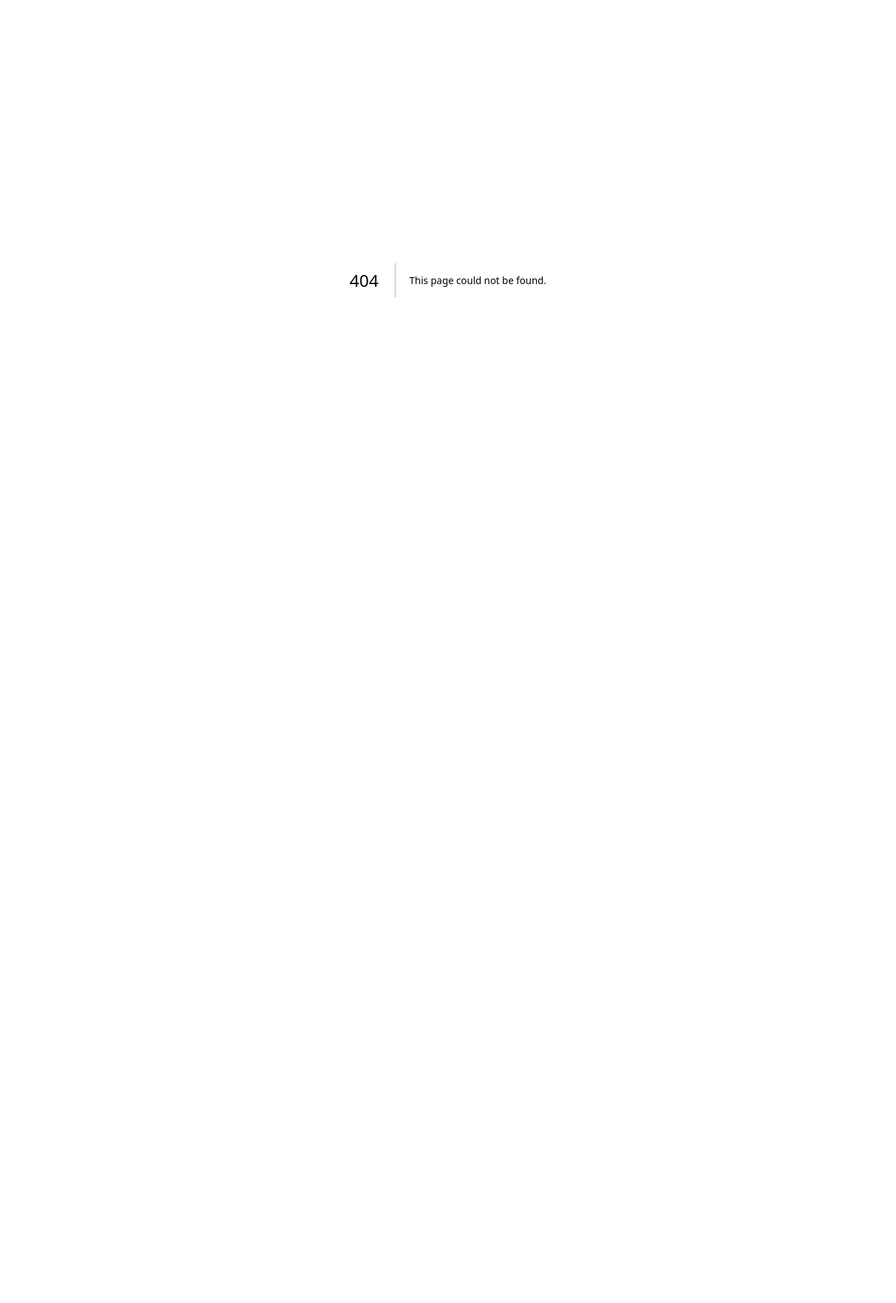
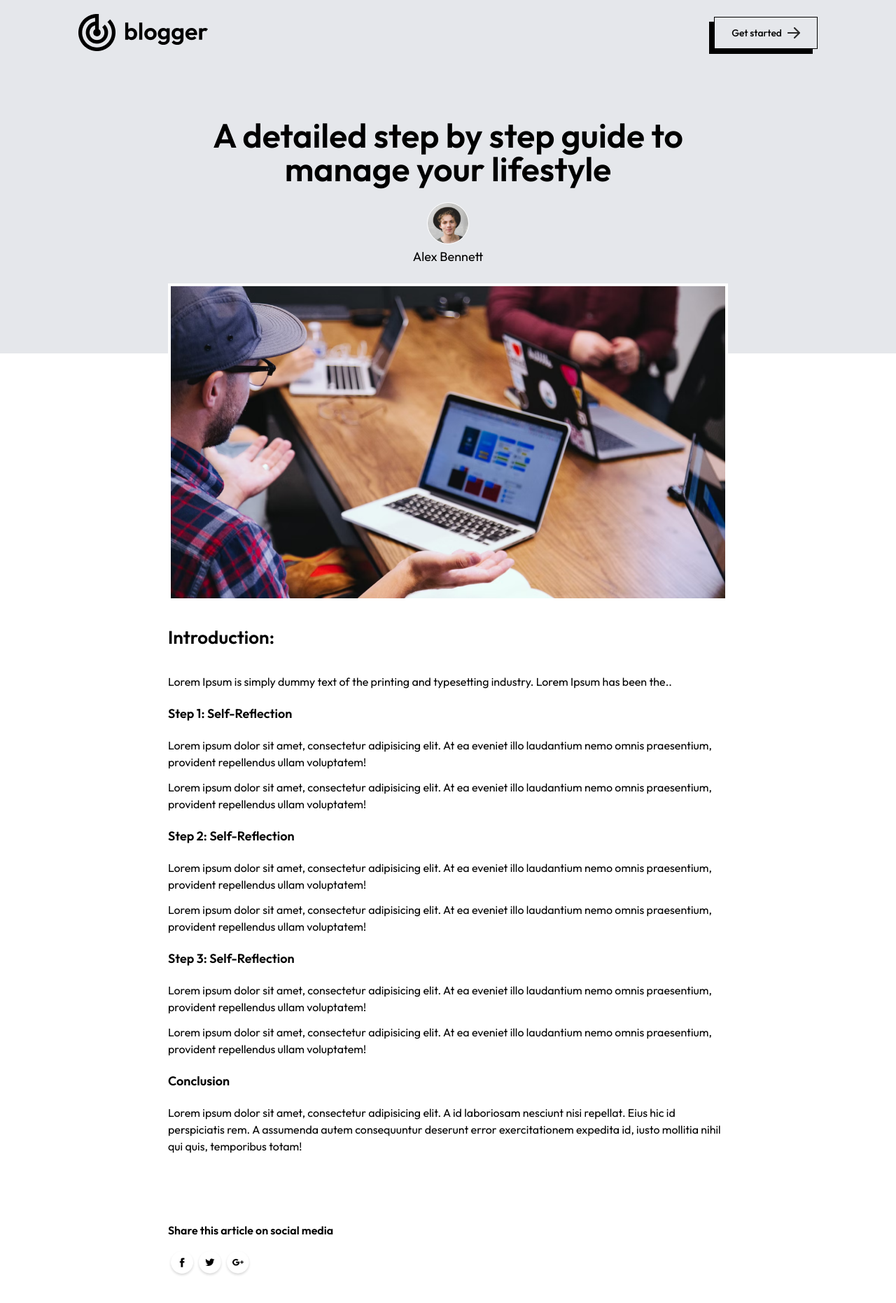
Before and after one commit to amirmvahed/blog-saya-skycraft, a Next.js app: page /blogs/1 in a window 1280 px wide. Before the commit this address had no page. Shown: the top 1862 px of the page at 70% size. Before the commit the page ends 800 px from the top, so only its background shows below. Built offline with nearby package versions, Linux system fonts and the light colour scheme.

Commit message:
feat: Created single blog page with fake data

```diff
--- /dev/null
+++ b/app/blogs/[id]/page.tsx
@@ -0,0 +1,61 @@
+import {blog_data} from "@/assets/assets";
+import Menu from "@/components/Menu";
+import Socials from "@/components/Socials";
+import Image from "next/image";
+
+const data = blog_data[0]
+export default function Blogs({params}) {
+    return (data ? <>
+                <div className={'bg-gray-200 py-5 px-5 md:px-12 lg:px-28'}>
+                    <Menu/>
+                    <div className={'text-center my-24'}>
+                        <h1 className={'text-2xl sm:text-5xl font-semibold max-w-[700px] mx-auto'}>{data.title}</h1>
+                        <Image className={'mx-auto mt-6 border border-white rounded-full'} src={data.author_img} width={60}
+                               height={60} alt={data.author}/>
+                        <p className={'mt-1 pb-2 text-lg max-w-[740px] mx-auto'}>{data.author}</p>
+                    </div>
+                </div>
+                <div className={'mx-5 max-w-[800px] md:mx-auto mt-[-100px] mb-10'}>
+                    <Image className={'border-4 border-white'} src={data.image} width={1280} heigth={720} alt={data.title}/>
+                    <h1 className={'my-8 text-[26px] font-semibold'}>
+                        Introduction:
+                    </h1>
+                    <p>{data.description}</p>
+                    <h3 className={'my-5 text-[18px] font-semibold'}>
+                        Step 1: Self-Reflection
+                    </h3>
+                    <p className={'my-3'}>Lorem ipsum dolor sit amet, consectetur adipisicing elit. At ea eveniet illo
+                        laudantium nemo omnis praesentium, provident repellendus ullam voluptatem!</p>
+                    <p className={'my-3'}>Lorem ipsum dolor sit amet, consectetur adipisicing elit. At ea eveniet illo
+                        laudantium nemo omnis praesentium, provident repellendus ullam voluptatem!</p>
+                    <h3 className={'my-5 text-[18px] font-semibold'}>
+                        Step 2: Self-Reflection
+                    </h3>
+                    <p className={'my-3'}>Lorem ipsum dolor sit amet, consectetur adipisicing elit. At ea eveniet illo
+                        laudantium nemo omnis praesentium, provident repellendus ullam voluptatem!</p>
+                    <p className={'my-3'}>Lorem ipsum dolor sit amet, consectetur adipisicing elit. At ea eveniet illo
+                        laudantium nemo omnis praesentium, provident repellendus ullam voluptatem!</p>
+                    <h3 className={'my-5 text-[18px] font-semibold'}>
+                        Step 3: Self-Reflection
+                    </h3>
+                    <p className={'my-3'}>Lorem ipsum dolor sit amet, consectetur adipisicing elit. At ea eveniet illo
+                        laudantium nemo omnis praesentium, provident repellendus ullam voluptatem!</p>
+                    <p className={'my-3'}>Lorem ipsum dolor sit amet, consectetur adipisicing elit. At ea eveniet illo
+                        laudantium nemo omnis praesentium, provident repellendus ullam voluptatem!</p>
+                    <h3 className={'my-5 text-[18px] font-semibold'}>
+                        Conclusion
+                    </h3>
+                    <p className={'my-3'}>Lorem ipsum dolor sit amet, consectetur adipisicing elit. A id laboriosam nesciunt
+                        nisi repellat. Eius hic id perspiciatis rem. A assumenda autem consequuntur deserunt error
+                        exercitationem expedita id, iusto mollitia nihil qui quis, temporibus totam!</p>
+                    <div className={'my-24'}>
+                        <p className={'text-black font font-semibold my-4'}>
+                            Share this article on social media
+                        </p>
+                        <Socials width={50}/>
+                    </div>
+                </div>
+            </>
+            : <h1>Error occurred!</h1>
+    );
+}
```
